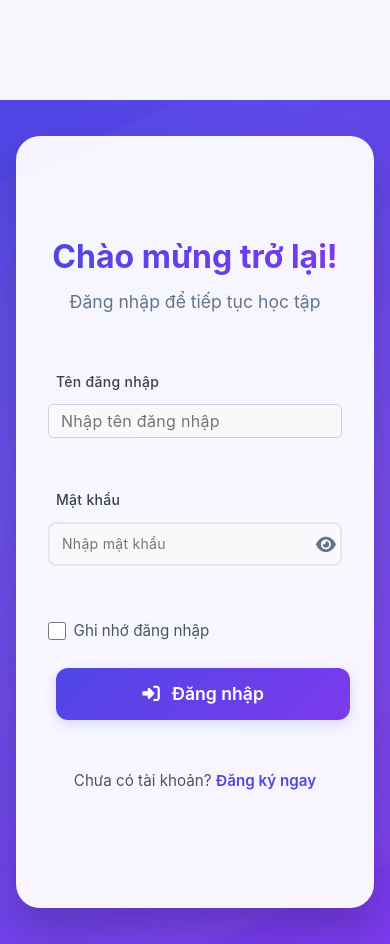
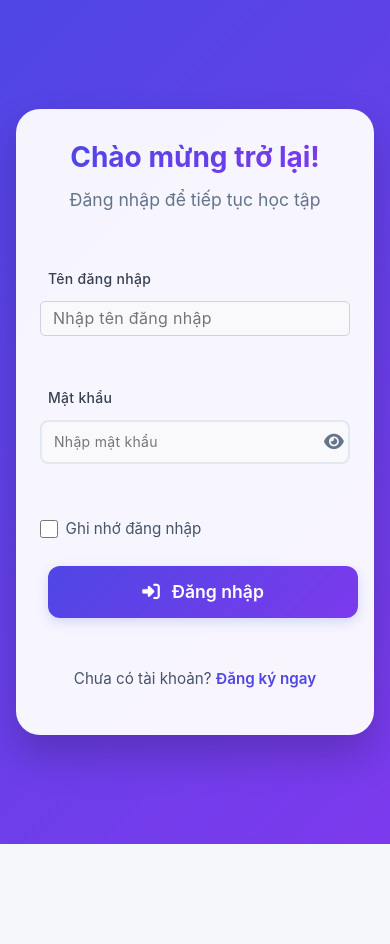
Before and after one commit to saitamasensei119/cong-nghe-web, a React (Create React App) app in the folder frontend/: page /login in a window 390 px wide. After the commit the page ends 844 px from the top, so only its background shows below. Built offline with nearby package versions, Linux system fonts and the light colour scheme.

Commit message:
Fix giao diên

```diff
--- a/frontend/src/App.css
+++ b/frontend/src/App.css
@@ -59,9 +59,13 @@ body {
   display: flex;
   flex-direction: column;
   height: 100%;
-  /* Ensure page-layout takes full height of its parent (body) */
+  margin: 0;
+  padding: 0;
 }
 
 .content {
   flex: 1;
+  margin: 0;
+  padding: 0;
+  width: 100%;
 }
--- a/frontend/src/App.js
+++ b/frontend/src/App.js
@@ -9,11 +9,12 @@ import AppRoutes from "./routes/Index";
 function AppContent() {
   const location = useLocation();
   const isAuthPage = location.pathname === "/login" || location.pathname === "/register";
+  const isHomePage = location.pathname === "/";
   const { isAuthenticated } = useUser();
 
   return (
     <div className="page-layout">
-      {!isAuthPage && <Navbar />}
+      {!isAuthPage && !isHomePage && <Navbar />}
       <main className="content">
         <Routes>{AppRoutes()}</Routes>
       </main>
--- a/frontend/src/components/Layout/Navbar/Navbar.css
+++ b/frontend/src/components/Layout/Navbar/Navbar.css
@@ -10,6 +10,7 @@
   transition: all 0.4s cubic-bezier(0.4, 0, 0.2, 1);
   z-index: 1000;
   border-bottom: 1px solid rgba(0, 0, 0, 0.05);
+  height: auto;
 }
 
 .navbar-container {
--- a/frontend/src/index.css
+++ b/frontend/src/index.css
@@ -5,6 +5,15 @@ body {
     sans-serif;
   -webkit-font-smoothing: antialiased;
   -moz-osx-font-smoothing: grayscale;
+  min-height: 100vh;
+  display: flex;
+  flex-direction: column;
+}
+
+#root {
+  min-height: 100vh;
+  display: flex;
+  flex-direction: column;
 }
 
 code {
--- a/frontend/src/pages/ExamManagement/ExamManagement.css
+++ b/frontend/src/pages/ExamManagement/ExamManagement.css
@@ -1,5 +1,5 @@
 .content {
-    margin-top: 100px;
+    margin-top: 0;
 }
 
 .exam-management {
--- a/frontend/src/pages/ExamPage/ExamPage.css
+++ b/frontend/src/pages/ExamPage/ExamPage.css
@@ -1,3 +1,8 @@
+* {
+    box-sizing: border-box;
+    -webkit-font-smoothing: antialiased;
+}
+
 .main-content {
     margin-top: 80px;
 }
@@ -18,18 +23,24 @@
     text-align: center;
 }
 
-.subject-list {
-    display: grid;
-    grid-template-columns: repeat(4, 1fr);
-    gap: 20px;
+.exam-container {
     width: 100%;
-    max-width: 1200px;
+    max-width: 1400px;
     margin: 0 auto;
     padding: 0 20px;
-    transition: filter 0.2s;
+}
+
+.subject-list {
+    display: flex;
+    flex-wrap: wrap;
+    gap: 24px;
+    width: 100%;
+    margin: 0 auto;
+    padding: 0 12px;
 }
 
 .subject-card {
+    flex: 0 0 calc(25% - 18px);
     background: #fff;
     border-radius: 14px;
     box-shadow: 0 2px 12px rgba(0, 0, 0, 0.08);
@@ -39,8 +50,8 @@
     transition: transform 0.18s, box-shadow 0.18s;
     cursor: pointer;
     border: 1px solid #e5e7eb;
-    width: 100%;
     min-width: 0;
+    height: 100%;
 }
 
 .subject-card:hover {
@@ -51,7 +62,7 @@
 
 .subject-card-img img {
     width: 100%;
-    height: 160px;
+    height: 140px;
     object-fit: cover;
     background: #f1f5f9;
     border-bottom: 1px solid #e5e7eb;
@@ -133,24 +144,47 @@ form button[type="submit"] {
     margin-left: 8px;
 }
 
+@media (max-width: 1400px) {
+    .exam-container {
+        max-width: 1200px;
+    }
+
+    .subject-list {
+        gap: 20px;
+    }
+
+    .subject-card {
+        flex: 0 0 calc(25% - 15px);
+    }
+}
+
 @media (max-width: 1200px) {
+    .exam-container {
+        max-width: 900px;
+    }
+
     .subject-list {
-        grid-template-columns: repeat(3, 1fr);
-        max-width: 900px;
+        gap: 16px;
+    }
+
+    .subject-card {
+        flex: 0 0 calc(33.333% - 11px);
     }
 }
 
 @media (max-width: 900px) {
-    .subject-list {
-        grid-template-columns: repeat(2, 1fr);
+    .exam-container {
         max-width: 600px;
-        padding: 0 16px;
+    }
+
+    .subject-card {
+        flex: 0 0 calc(50% - 8px);
     }
 }
 
 @media (max-width: 600px) {
     .main-content {
-        margin-top: 6x;
+        margin-top: 6px;
         padding-bottom: 16px;
     }
 
@@ -163,10 +197,17 @@ form button[type="submit"] {
         padding: 20px 20px 16px 20px;
     }
 
+    .exam-container {
+        max-width: 100%;
+        padding: 0 12px;
+    }
+
     .subject-list {
-        grid-template-columns: 1fr;
-        max-width: 400px;
-        padding: 0 12px;
+        gap: 16px;
+    }
+
+    .subject-card {
+        flex: 0 0 100%;
     }
 
     .subject-card-img img {
@@ -180,16 +221,27 @@ form button[type="submit"] {
     .subject-card-desc {
         font-size: 1rem;
     }
+
+    .subject-actions {
+        flex-direction: column;
+        gap: 12px;
+    }
+
+    .search-input {
+        width: 100%;
+    }
 }
 
 /* Nút đăng ký môn học */
 .add-subject-btn {
-    margin-bottom: 16px;
+    margin-bottom: 0;
     background: #2563eb !important;
     border: none !important;
     font-weight: 600;
     box-shadow: 0 2px 8px rgba(37, 99, 235, 0.08);
     transition: background 0.18s;
+    padding: 8px 18px;
+    font-size: 1rem;
 }
 
 .add-subject-btn:hover {
@@ -198,7 +250,7 @@ form button[type="submit"] {
 
 /* Icon sửa */
 .edit-icon {
-    margin-lef: 8x;
+    margin-left: 8px;
     cursor: pointer;
     color: #007bff;
     transition: color 0.18s;
@@ -229,7 +281,7 @@ form button[type="submit"] {
     }
 
     to {
-        oacity: 1;
+        opacity: 1;
     }
 }
 
@@ -249,7 +301,7 @@ form button[type="submit"] {
 @keyframes popIn {
     from {
         transform: scale(0.95);
-        opacit: 0
+        opacity: 0;
     }
 
     to {
@@ -262,7 +314,7 @@ form button[type="submit"] {
     margin-bottom: 8px;
     font-size: 1.25rem;
     color: #2563eb;
-    t: center;
+    text-align: center;
 }
 
 .subject-form input[type="text"] {
@@ -334,4 +386,15 @@ form button[type="submit"] {
 
 .search-input {
     width: 300px;
+    padding: 8px 18px;
+    border: 1px solid #e5e7eb;
+    border-radius: 6px;
+    font-size: 1rem;
+    background: #fff;
+    transition: border 0.18s;
 }
+
+.search-input:focus {
+    border: 1.5px solid #2563eb;
+    outline: none;
+}
--- a/frontend/src/pages/Home.js
+++ b/frontend/src/pages/Home.js
@@ -61,13 +61,13 @@ const Home = () => {
     };
 
     return (
-        <Content style={{ padding: '0 50px', minHeight: 'calc(100vh - 64px)' }}>
+        <Content style={{ padding: '0', minHeight: '100vh' }}>
             {/* Hero Section */}
             <div style={{
                 background: 'linear-gradient(135deg, #1890ff 0%, #722ed1 100%)',
                 padding: '80px 0',
                 marginBottom: '50px',
-                borderRadius: '0 0 20px 20px',
+                borderRadius: '0',
                 color: 'white'
             }}>
                 <Row justify="center" align="middle">
--- a/frontend/src/pages/HomePage/HomePage.css
+++ b/frontend/src/pages/HomePage/HomePage.css
@@ -5,6 +5,7 @@
 }
 
 .home-container {
+  padding-top: 100px;
   max-width: 1200px;
   margin: 0 auto;
   background: white;
--- a/frontend/src/pages/HsSubjectPage/HsSubjectPage.css
+++ b/frontend/src/pages/HsSubjectPage/HsSubjectPage.css
@@ -1,6 +1,6 @@
 .subject-list {
     display: grid;
-    grid-template-columns: repeat(5, minmax(300px, 1fr));
+    grid-template-columns: repeat(4, minmax(300px, 1fr));
     /* 5 cột, card to hơn */
     gap: 36px 32px;
     /* Tăng khoảng cách giữa các card */
--- a/frontend/src/pages/LoginPage/LoginPage.css
+++ b/frontend/src/pages/LoginPage/LoginPage.css
@@ -1,29 +1,40 @@
+/* Reset default styles */
+* {
+  margin: 0;
+  padding: 0;
+  box-sizing: border-box;
+}
+
+html,
+body {
+  height: 100%;
+  width: 100%;
+  margin: 0;
+  padding: 0;
+  overflow-x: hidden;
+}
+
+body {
+  min-height: 100vh;
+  display: flex;
+  flex-direction: column;
+}
+
 .login-page {
   min-height: 100vh;
+  width: 100%;
   display: flex;
   flex-direction: column;
   background: linear-gradient(135deg, #4f46e5 0%, #7c3aed 100%);
   position: relative;
   overflow: hidden;
-  padding: 0;
+  padding: 2rem;
+  box-sizing: border-box;
+  align-items: center;
+  justify-content: center;
+  margin-top: 0;
 }
 
-body {
-  margin: 0;
-  padding: 0;
-  min-height: 100vh;
-}
-
-.login-page::before {
-  content: '';
-  position: absolute;
-  width: 200%;
-  height: 200%;
-  background: radial-gradient(circle, rgba(255, 255, 255, 0.1) 0%, transparent 60%);
-  animation: rotate 30s linear infinite;
-  top: -50%;
-  left: -50%;
-}
 
 @keyframes rotate {
   from {
@@ -36,7 +47,7 @@ body {
 }
 
 .login-container {
-  flex: 1;
+  flex: 0 1 auto;
   display: flex;
   flex-direction: column;
   justify-content: center;
@@ -48,7 +59,7 @@ body {
   width: 100%;
   max-width: 450px;
   padding: 3.5rem 2.5rem;
-  margin: 2rem auto;
+  margin: 0;
   position: relative;
   z-index: 1;
   transform: translateY(0);
@@ -322,17 +333,16 @@ body {
   }
 
   .login-container {
-    padding: 2rem;
-    margin: 20px auto;
+    padding: 2rem 1.5rem;
   }
 
   .login-header h1 {
-    font-size: 2rem;
+    font-size: 1.75rem;
   }
 
   .form-options {
     flex-direction: column;
+    align-items: flex-start;
     gap: 1rem;
-    align-items: flex-start;
   }
 }
```
Also changed, not shown: frontend/.eslintrc.json (added).
